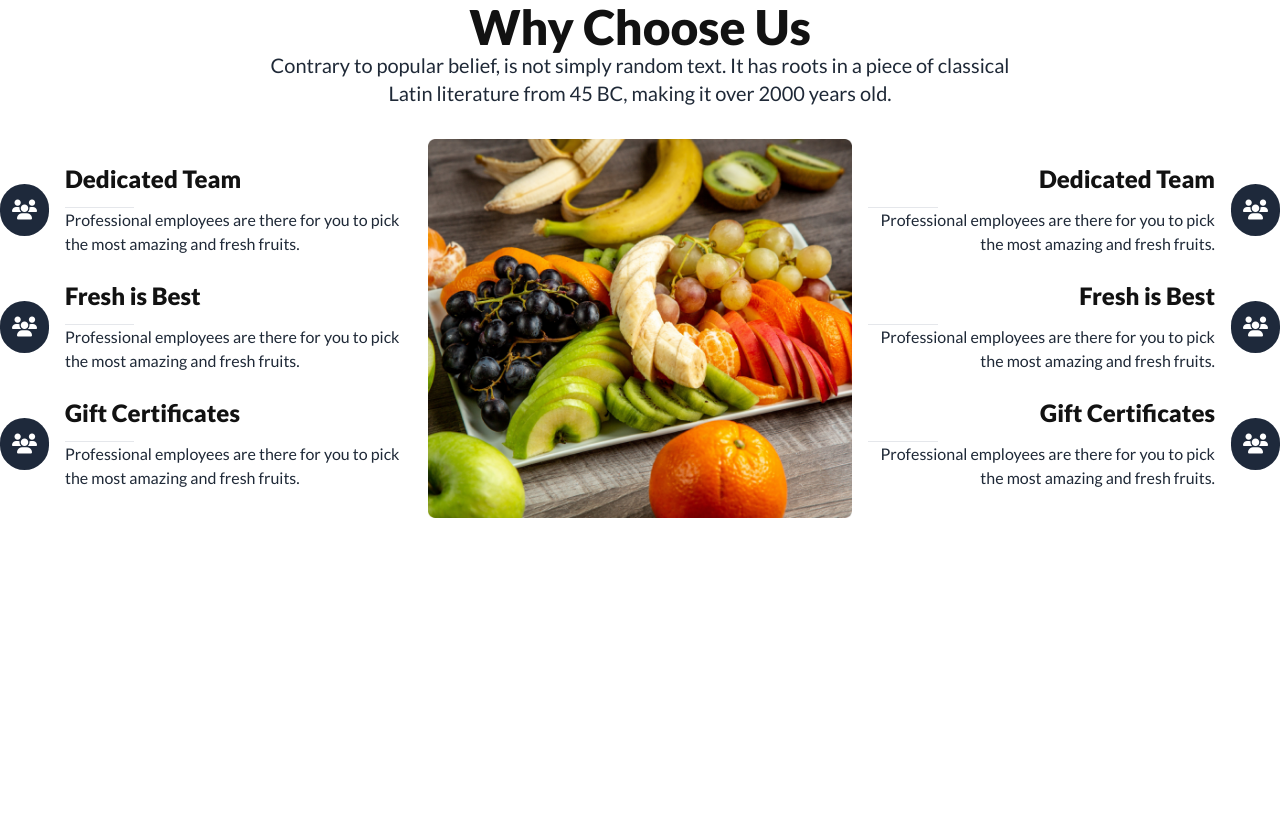
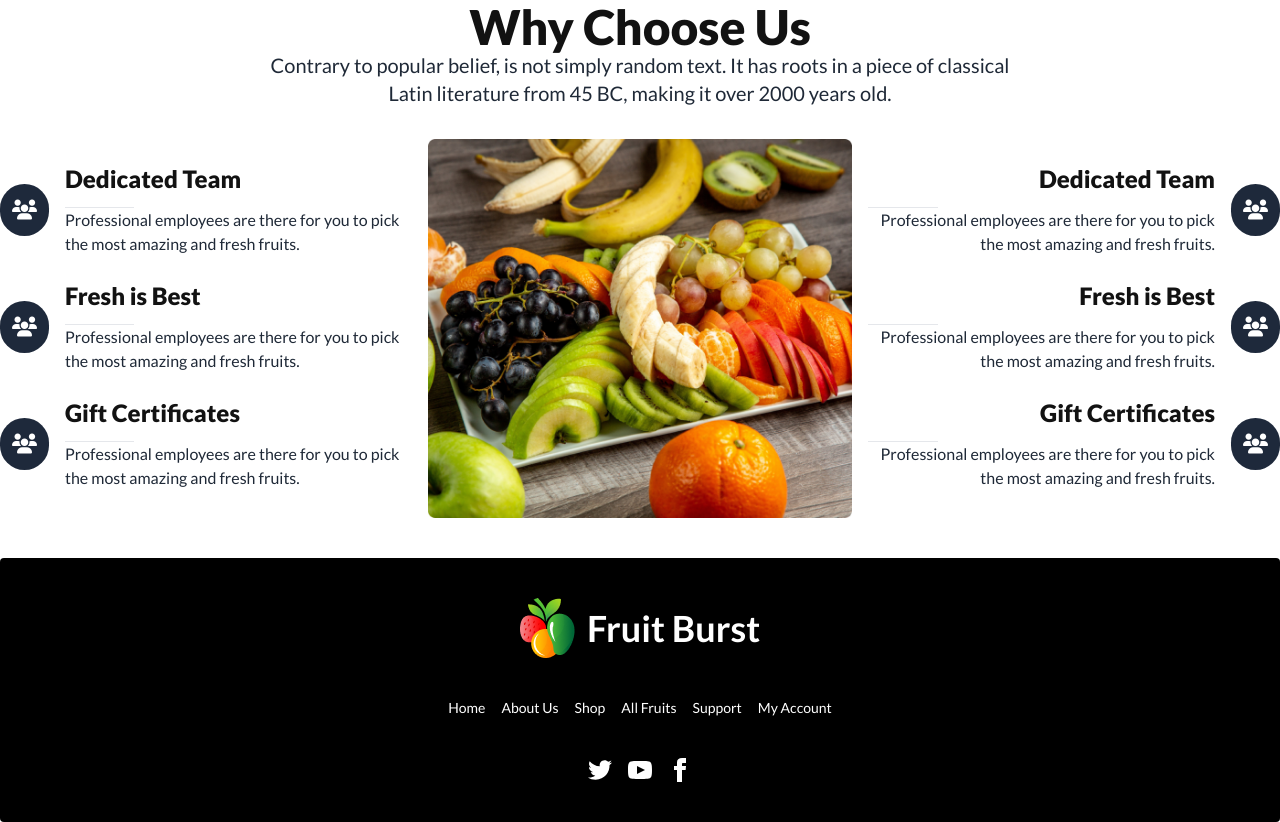
Before and after one commit to Ananda-Das/fruit-brust, a plain HTML site: page index.html in a window 1280 px wide. Shown: the part 2154-2976 px from the top of the page. Before the commit the page ends 2712 px from the top, so only its background shows below. Drawn offline with nearby package versions, Linux system fonts and the light colour scheme.

Commit message:
footer section added

```diff
--- a/index.html
+++ b/index.html
@@ -510,6 +510,33 @@
 
     </main>
 
-    <footer></footer>
+    <footer class="footer footer-center p-10 bg-black text-white text-base-content rounded">
+      <!-- logo-container -->
+      <div class="flex gap-3">
+        <div class="">
+          <img src="./images/logo.png" alt="logo">
+        </div>
+        <div class="">
+          <h2 class="text-4xl font-bold">Fruit Burst</h2>
+        </div>
+      </div>
+      <!-- logo-container -->
+      <div class="grid grid-flow-col gap-4">
+        <a class="link link-hover">Home</a>
+        <a class="link link-hover">About Us</a>
+        <a class="link link-hover">Shop</a>
+        <a class="link link-hover">All Fruits</a>
+        <a class="link link-hover">Support</a>
+        <a class="link link-hover">My Account</a>
+      </div>
+      <div>
+        <div class="grid grid-flow-col gap-4">
+          <a><svg xmlns="http://www.w3.org/2000/svg" width="24" height="24" viewBox="0 0 24 24" class="fill-current"><path d="M24 4.557c-.883.392-1.832.656-2.828.775 1.017-.609 1.798-1.574 2.165-2.724-.951.564-2.005.974-3.127 1.195-.897-.957-2.178-1.555-3.594-1.555-3.179 0-5.515 2.966-4.797 6.045-4.091-.205-7.719-2.165-10.148-5.144-1.29 2.213-.669 5.108 1.523 6.574-.806-.026-1.566-.247-2.229-.616-.054 2.281 1.581 4.415 3.949 4.89-.693.188-1.452.232-2.224.084.626 1.956 2.444 3.379 4.6 3.419-2.07 1.623-4.678 2.348-7.29 2.04 2.179 1.397 4.768 2.212 7.548 2.212 9.142 0 14.307-7.721 13.995-14.646.962-.695 1.797-1.562 2.457-2.549z"></path></svg></a>
+          <a><svg xmlns="http://www.w3.org/2000/svg" width="24" height="24" viewBox="0 0 24 24" class="fill-current"><path d="M19.615 3.184c-3.604-.246-11.631-.245-15.23 0-3.897.266-4.356 2.62-4.385 8.816.029 6.185.484 8.549 4.385 8.816 3.6.245 11.626.246 15.23 0 3.897-.266 4.356-2.62 4.385-8.816-.029-6.185-.484-8.549-4.385-8.816zm-10.615 12.816v-8l8 3.993-8 4.007z"></path></svg></a>
+          <a><svg xmlns="http://www.w3.org/2000/svg" width="24" height="24" viewBox="0 0 24 24" class="fill-current"><path d="M9 8h-3v4h3v12h5v-12h3.642l.358-4h-4v-1.667c0-.955.192-1.333 1.115-1.333h2.885v-5h-3.808c-3.596 0-5.192 1.583-5.192 4.615v3.385z"></path></svg></a>
+        </div>
+      </div>
+    </footer>
+
   </body>
 </html>
```
